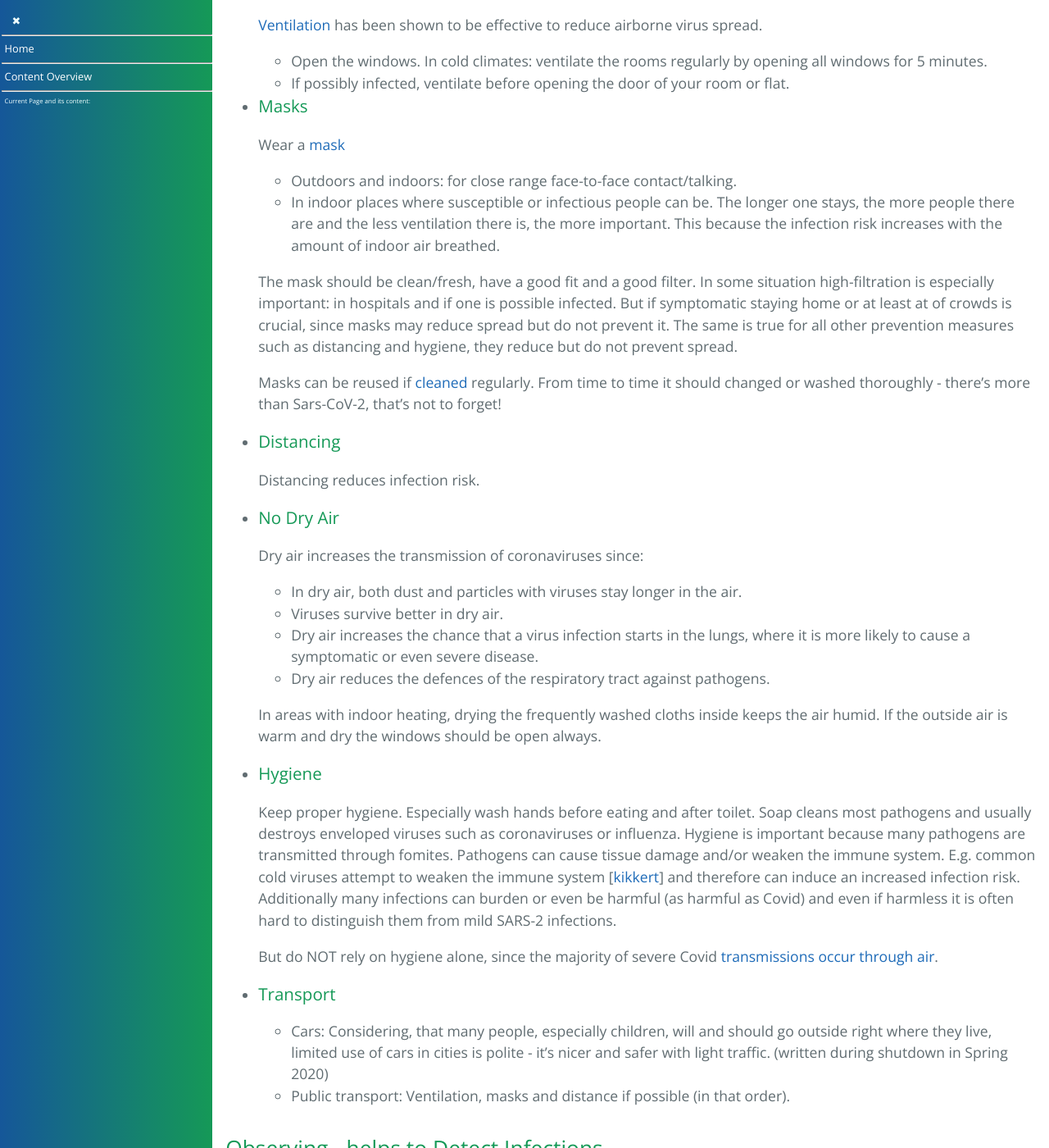
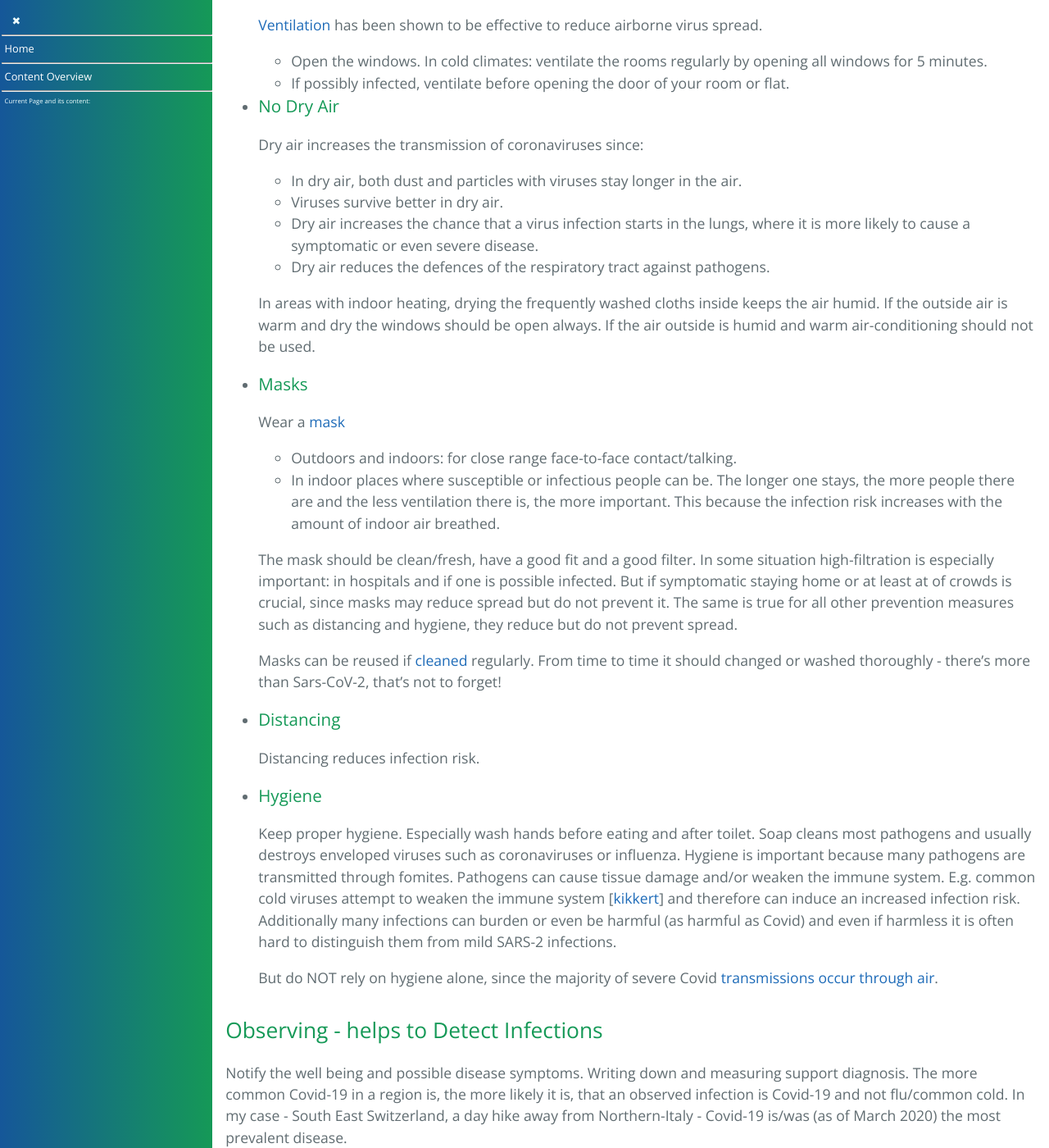
Before and after one commit to forestgrape/coronavirus, a Jekyll site: the page built from 1_introduction/suggestions.md, in a window 1280 px wide and 1400 px high, scrolled down 1991 px. Shown: the whole window at 82% size. Built offline with Jekyll 4.4.1, drawn with Linux system fonts in a browser that asks for light colours; our own code applies the rules of GitHub Pages for plain Markdown files; some of the changed lines change nothing that is shown; some of the changed text lies outside the part shown.

Commit message:
formulations

```diff
--- a/1_introduction/suggestions.md
+++ b/1_introduction/suggestions.md
@@ -50,6 +50,15 @@ In brief: To reduce the infection possibilities keep some distance or wear a mas
     * Open the windows. In cold climates: ventilate the rooms regularly by opening all windows for 5 minutes.
     * If possibly infected, ventilate before opening the door of your room or flat.
 
+* ### No Dry Air
+    Dry air increases the transmission of coronaviruses since:
+    * In dry air, both dust and particles with viruses stay longer in the air.
+    * Viruses survive better in dry air.
+    * Dry air increases the chance that a virus infection starts in the lungs, where it is more likely to cause a symptomatic or even severe disease.
+    * Dry air reduces the defences of the respiratory tract against pathogens.
+
+    In areas with indoor heating, drying the frequently washed cloths inside keeps the air humid. If the outside air is warm and dry the windows should be open always. If the air outside is humid and warm air-conditioning should not be used.
+
 * ### Masks
     Wear a [mask](../7_social/controlling.md#masks)
     - Outdoors and indoors: for close range face-to-face contact/talking.
@@ -62,23 +71,10 @@ In brief: To reduce the infection possibilities keep some distance or wear a mas
 * ### Distancing
     Distancing reduces infection risk.
 
-* ### No Dry Air
-    Dry air increases the transmission of coronaviruses since:
-     * In dry air, both dust and particles with viruses stay longer in the air.
-     * Viruses survive better in dry air.
-     * Dry air increases the chance that a virus infection starts in the lungs, where it is more likely to cause a symptomatic or even severe disease.
-     * Dry air reduces the defences of the respiratory tract against pathogens.
-
-    In areas with indoor heating, drying the frequently washed cloths inside keeps the air humid. If the outside air is warm and dry the windows should be open always.
-
 * ### Hygiene
     Keep proper hygiene. Especially wash hands before eating and after toilet. Soap cleans most pathogens and usually destroys enveloped viruses such as coronaviruses or influenza. Hygiene is important because many pathogens are transmitted through fomites. Pathogens can cause tissue damage and/or weaken the immune system. E.g. common cold viruses attempt to weaken the immune system [[kikkert](../4_immunological/immune_evasion.md#kikkert)] and therefore can induce an increased infection risk. Additionally many infections can burden or even be harmful (as harmful as Covid) and even if harmless it is often hard to distinguish them from mild SARS-2 infections.
 
     But do NOT rely on hygiene alone, since the majority of severe Covid [transmissions occur through air](../5_epidemiological/transmission.md).
-
-* ### Transport
-  * Cars: Considering, that many people, especially children, will and should go outside right where they live, limited use of cars in cities is polite - it's nicer and safer with light traffic. (written during shutdown in Spring 2020)
-  * Public transport: Ventilation, masks and distance if possible (in that order).
 
 
 
@@ -118,7 +114,7 @@ Respecting others having a different view of Covid yields an intermediate approa
 
 Note: overall cases need to be kept lower in cold season, since self protection is more difficult due to aerosol transmission (good fitting high filtration mask are likely needed).
 
-> ### Communities and Societies Rules
+> ### Communities and Societies
 > Many tasks and challenges are solved best or can only be solved by groups. Even small groups often need some organization, guiding and rules to work. For large groups such as societies these points are even more important. The better group members understand each other, understand the task and work together, the more liberal the settings and relaxed the rules can be.
 
 Controlling SARS-CoV-2 is an individual, a local and global task. The better everybody helps to control it, the lesser the negative effects and the fewer rules and restrictions need to be put into place.
@@ -127,6 +123,7 @@ Controlling SARS-CoV-2 is an individual, a local and global task. The better eve
   > much of the knowledge for this page I acquired by reading. Thanks to everybody making knowledge and articles available!
 * Giving infections time to cure. It is known for various virus infections that they can become persistent.
 * Respecting everybody who wants or needs (either directly since in risk group or indirectly since direct/indirect contact to persons who need/want to protect) to protect to do so. Long-term effects seem to be rare but experiences are still limited. Keeping cases low is good for everybody and the more people help doing so the better.
+* Transport: Ventilation, masks and distance if possible (in that order) are important in public transport. Considering, that many people, especially children, will and should go outside right where they live, limited use of cars in cities is polite - it's nicer and safer with light traffic. // written during shutdown in Spring 2020
 * Some slowdown of life: E.g. no party weeks, going home at time. For all including the young, a good immune system in place is crucial, which detects infections early, induces symptoms and clears them.
 
 
```
